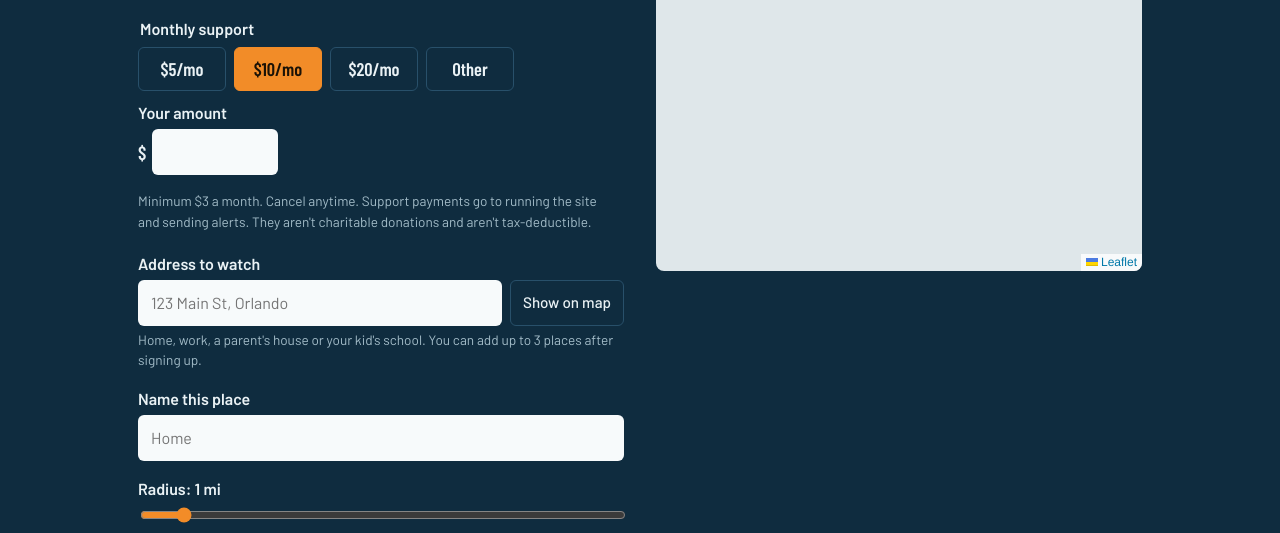
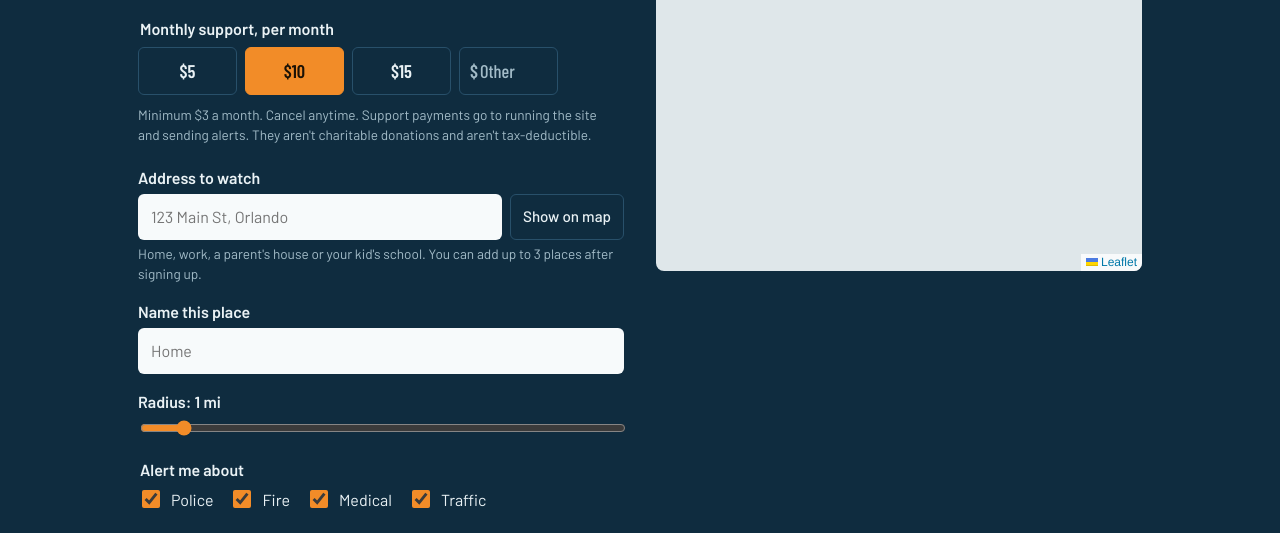
Before and after one commit to SpaceTimerAPI-Admin/CallMap, a website: page public/alerts.html in a window 1280 px wide. Shown: the part 235-768 px from the top of the page. Drawn offline with nearby package versions, Linux system fonts and the light colour scheme; no server answers.

Commit message:
Add files via upload

```diff
--- a/netlify/functions/subscribe.mjs
+++ b/netlify/functions/subscribe.mjs
@@ -10,6 +10,9 @@ export default async (req) => {
   if (!stripe) return json({ error: 'Payments aren’t set up yet. Add your Stripe key in Netlify.' }, 503);
 
   const { email, phone, categories, zone, amount } = await readJson(req);
+  if (amount === undefined || amount === null || amount === '') {
+    return json({ error: 'This page is out of date. Refresh it (Ctrl+Shift+R, or pull down on a phone) and try again.' }, 400);
+  }
   const dollars = Math.round(Number(amount));
   if (!Number.isFinite(dollars) || dollars < SUPPORT_MIN || dollars > SUPPORT_MAX) return json({ error: `Choose a monthly amount from $${SUPPORT_MIN} to $${SUPPORT_MAX}.` }, 400);
   const em = String(email || '').trim().toLowerCase();
--- a/public/alerts.html
+++ b/public/alerts.html
@@ -21,10 +21,11 @@
     <h1>Support the project, get alerts</h1>
     <p class="lede">Orlando Call Map is independent and free to use. Supporters choose a monthly amount and get a text or email when police, fire, rescue or a crash response is dispatched near an address they pick, and browse the site without ads. Covers calls inside Orlando city limits.</p>
 
-    <fieldset class="amounts"><legend>Monthly support</legend>
-      <div class="amount-row" id="presets"></div>
-      <label class="field other-amount" id="other-wrap" hidden><span>Your amount</span>
-        <div class="money"><span aria-hidden="true">$</span><input type="text" id="other" inputmode="numeric" pattern="[0-9]*" maxlength="3" aria-describedby="amt-help"></div></label>
+    <fieldset class="amounts"><legend>Monthly support, per month</legend>
+      <div class="amount-row">
+        <div id="presets" class="preset-group"></div>
+        <label class="custom-amount" id="custom-wrap"><span aria-hidden="true">$</span><input id="other" inputmode="numeric" maxlength="3" placeholder="Other" autocomplete="off" aria-label="Custom monthly amount in dollars" aria-describedby="amt-help"></label>
+      </div>
       <small id="amt-help">Minimum $<span id="min">3</span> a month. Cancel anytime. Support payments go to running the site and sending alerts. They aren't charitable donations and aren't tax-deductible.</small>
     </fieldset>
 
--- a/public/styles.css
+++ b/public/styles.css
@@ -17,6 +17,7 @@
   --text: "Barlow", "Segoe UI", Roboto, Helvetica, Arial, sans-serif;
 }
 * { box-sizing: border-box; }
+[hidden] { display: none !important; } /* keep class rules like .field { display: block } from un-hiding things */
 html, body { margin: 0; height: 100%; }
 body { font: 400 16px/1.5 var(--text); color: var(--ink); background: var(--lake); }
 a { color: inherit; }
@@ -117,12 +118,21 @@ input[type=checkbox] { accent-color: var(--citrus); width: 18px; height: 18px; m
 .zone { border: 1px solid var(--line); border-radius: 8px; padding: 14px; margin-bottom: 12px; }
 .zone-head { display: flex; justify-content: space-between; align-items: center; gap: 8px; margin-bottom: 10px; }
 .amounts { margin-bottom: 20px; }
-.amount-row { display: flex; flex-wrap: wrap; gap: 8px; margin-bottom: 10px; }
-.amount { font: 600 1.15rem/1 var(--display); color: var(--ink); background: transparent; border: 1px solid var(--line); border-radius: 6px; padding: 12px 16px; cursor: pointer; min-width: 88px; }
+.amount-row { display: grid; grid-template-columns: repeat(4, minmax(0, 1fr)); gap: 8px; max-width: 420px; margin-bottom: 10px; }
+.amount { font: 600 1.15rem/1 var(--display); color: var(--ink); background: transparent; border: 1px solid var(--line); border-radius: 6px; padding: 12px 8px; cursor: pointer; min-width: 0; }
 .amount[aria-pressed=true] { background: var(--citrus); color: var(--citrus-ink); border-color: var(--citrus); }
 .amounts small { display: block; color: var(--muted); font-size: .85rem; max-width: 60ch; }
 .money { display: flex; align-items: center; gap: 6px; max-width: 140px; }
 .money span { font: 600 1.2rem var(--display); }
+.preset-group { display: contents; }
+.custom-amount { display: flex; align-items: center; gap: 2px; min-width: 0; border: 1px solid var(--line); border-radius: 6px; padding: 0 10px; cursor: text; }
+.custom-amount span { font: 600 1.15rem/1 var(--display); color: var(--muted); }
+.custom-amount input { width: 100%; min-width: 0; font: 600 1.15rem/1 var(--display); color: var(--ink); background: transparent; border: 0; padding: 12px 0; }
+.custom-amount input::placeholder { color: var(--muted); font-weight: 500; }
+.custom-amount input:focus-visible { outline: none; }
+.custom-amount:focus-within { outline: 3px solid var(--citrus); outline-offset: 2px; }
+.custom-amount.is-active { border-color: var(--citrus); box-shadow: inset 0 0 0 1px var(--citrus); }
+.custom-amount.is-active span { color: var(--citrus); }
 .price { font: 700 1.6rem/1 var(--display); margin: 8px 0 16px; }
 .price span { font: 400 1rem var(--text); color: var(--muted); }
 .doc { max-width: 70ch; margin: 0 auto; padding: 32px 18px 60px; }
--- a/public/subscribe.js
+++ b/public/subscribe.js
@@ -2,31 +2,34 @@
   const $ = (id) => document.getElementById(id);
   const zm = ZoneMap($('mini-map'));
   let spot = null;
-  let amount = 10, cfg = { supportMin: 3, supportMax: 500, supportPresets: [5, 10, 20] };
+  let cfg = { supportMin: 3, supportMax: 500, supportPresets: [5, 10, 15] };
+  let amount = 10; // a preset number, or 'custom' when the box is used
+
+  const presets = () => cfg.supportPresets.filter((n) => n >= cfg.supportMin && n <= cfg.supportMax);
+  const defaultAmount = () => { const p = presets(); return p.includes(10) ? 10 : (p[Math.floor(p.length / 2)] ?? 'custom'); };
 
   function renderAmounts() {
     $('min').textContent = cfg.supportMin;
+    if (amount !== 'custom' && !presets().includes(amount)) amount = defaultAmount();
     const row = $('presets'); row.replaceChildren();
-    const opts = [...cfg.supportPresets.filter((n) => n >= cfg.supportMin), 'other'];
-    if (!cfg.supportPresets.includes(amount)) amount = opts[Math.min(1, opts.length - 2)] ?? cfg.supportMin;
-    for (const v of opts) {
+    for (const v of presets()) {
       const b = document.createElement('button');
-      b.type = 'button'; b.className = 'amount';
-      b.textContent = v === 'other' ? 'Other' : `$${v}/mo`;
-      b.setAttribute('aria-pressed', String(v === amount));
-      b.onclick = () => {
-        row.querySelectorAll('.amount').forEach((x) => x.setAttribute('aria-pressed', 'false'));
-        b.setAttribute('aria-pressed', 'true');
-        $('other-wrap').hidden = v !== 'other';
-        amount = v === 'other' ? 'other' : v;
-        if (v === 'other') $('other').focus();
-      };
+      b.type = 'button'; b.className = 'amount'; b.textContent = `$${v}`; b.setAttribute('aria-label', `$${v} per month`);
+      b.setAttribute('aria-pressed', String(amount === v));
+      b.onclick = () => { amount = v; $('other').value = ''; renderAmounts(); };
       row.append(b);
     }
+    $('custom-wrap').classList.toggle('is-active', amount === 'custom');
   }
-  fetch('/api/config').then((r) => r.json()).then((c) => { cfg = { ...cfg, ...c }; renderAmounts(); }).catch(renderAmounts);
+  $('other').addEventListener('input', () => {
+    const el = $('other');
+    el.value = el.value.replace(/\D/g, '');
+    amount = el.value ? 'custom' : defaultAmount(); // clearing the box goes back to the default pick
+    renderAmounts();
+  });
+  fetch('/api/config').then((r) => r.json()).then((c) => { cfg = { ...cfg, ...c }; renderAmounts(); }).catch(() => {});
   renderAmounts();
-  const chosenAmount = () => (amount === 'other' ? Math.round(Number($('other').value)) : amount);
+  const chosenAmount = () => (amount === 'custom' ? Math.round(Number($('other').value)) : amount);
   const msg = (t, ok) => { $('msg').textContent = t; $('msg').className = 'msg ' + (ok ? 'ok' : 'err'); };
   const redraw = () => zm.draw(spot ? [{ ...spot, radius: +$('radius').value }] : []);
 
--- a/src/config.js
+++ b/src/config.js
@@ -19,7 +19,7 @@ export const ADSENSE_SLOT = (process.env.ADSENSE_SLOT || '').trim();       // nu
 // Monthly support amounts (whole dollars). Supporters get alerts.
 export const SUPPORT_MIN = Math.max(1, Math.round(Number(process.env.SUPPORT_MIN_DOLLARS || 3)));
 export const SUPPORT_MAX = 500;
-export const SUPPORT_PRESETS = String(process.env.SUPPORT_PRESETS || '5,10,20').split(',').map(Number).filter((n) => n >= 1);
+export const SUPPORT_PRESETS = String(process.env.SUPPORT_PRESETS || '5,10,15').split(',').map(Number).filter((n) => n >= 1);
 export const MIN_RADIUS = 0.25;
 export const MAX_RADIUS = 10;
 
```
Also changed, not shown: README.md, netlify.toml.
